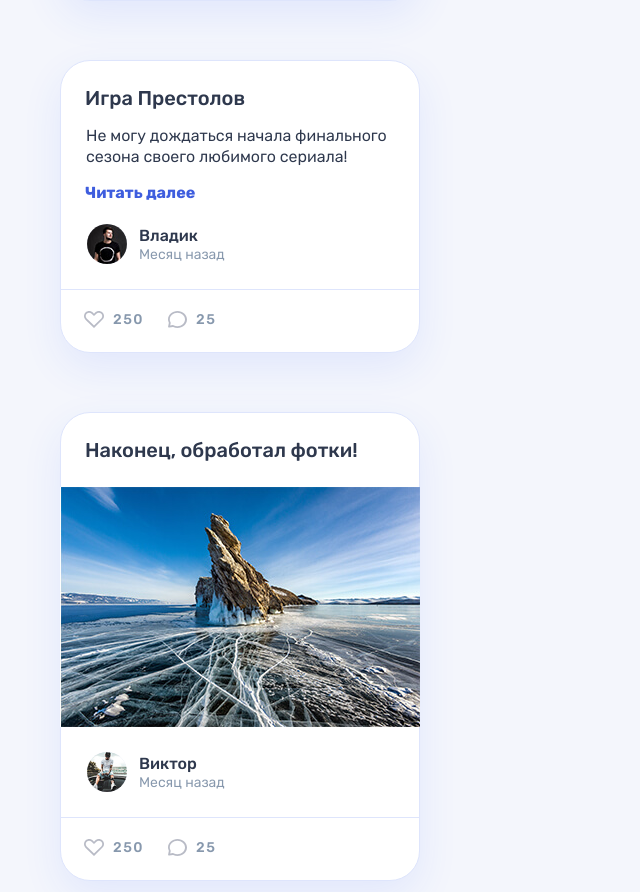
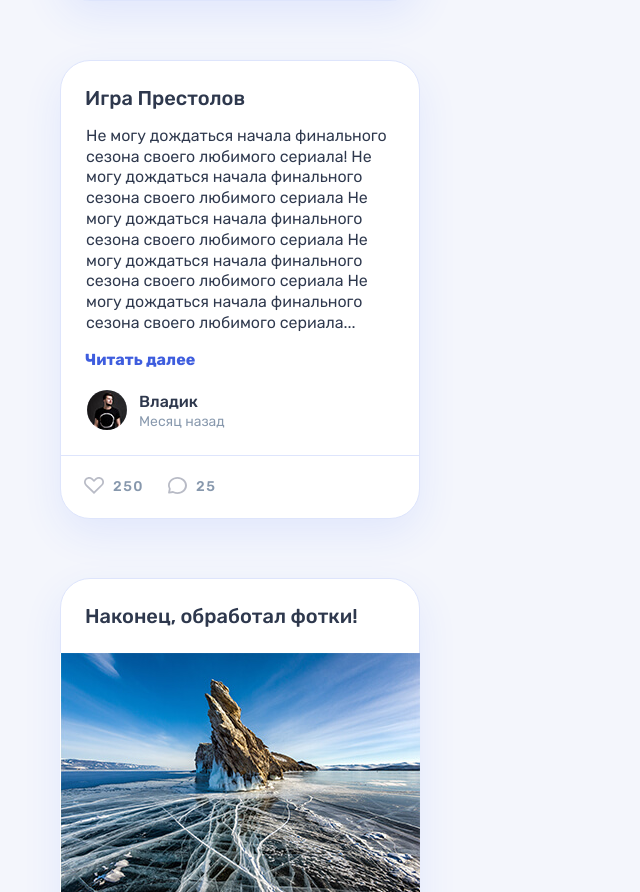
Before and after one commit to Apologzy/974895-readme-11, a PHP site: page / in a window 1280 px wide. Shown: the part 678-1570 px from the top of the page, without its empty margins (0-640 px from the left). Run offline with PHP 8.4, Linux system fonts and the light colour scheme.

Commit message:
Задание Готово

```diff
--- a/index.php
+++ b/index.php
@@ -14,7 +14,11 @@ $popularPost = [
     [
         'title' => 'Игра Престолов',
         'tip' => 'post-text',
-        'content' => 'Не могу дождаться начала финального сезона своего любимого сериала!',
+        'content' => 'Не могу дождаться начала финального сезона своего любимого сериала!
+        Не могу дождаться начала финального сезона своего любимого сериала
+        Не могу дождаться начала финального сезона своего любимого сериала
+        Не могу дождаться начала финального сезона своего любимого сериала
+        Не могу дождаться начала финального сезона своего любимого сериала',
         'userName' => 'Владик',
         'avatar' => 'userpic.jpg'
     ],
@@ -40,6 +44,27 @@ $popularPost = [
         'avatar' => 'userpic.jpg'
     ]
 ];
+
+function getContent($text, $max_length) {
+  $str_length = mb_strlen($text);
+  if ($str_length > $max_length) {
+      $cut_str = explode(' ', $text);
+      foreach ($cut_str as $val) {
+          $new_str = '';
+          $divide = '...';
+          if (mb_strlen($new_str) < $max_length) {
+              $new_str = implode(' ', $cut_str);
+
+          };
+          return $new_str .= $divide;
+      };
+
+
+  };
+  return $text;
+};
+
+
 
 ?>
 <!DOCTYPE html>
@@ -250,11 +275,13 @@ $popularPost = [
                 </header>
                 <div class="post__main">
                     <p>
-                        <?=$val['content'];?>
+                        <?=getContent($val['content'], 300) ?>
                     </p>
+                    <?php if (mb_strlen($val['content']) > 300): ?>
                     <div class="post-text__more-link-wrapper">
                         <a class="post-text__more-link" href="#">Читать далее</a>
                     </div>
+                    <?php endif; ?>
                 </div>
                 <footer class="post__footer">
                     <div class="post__author">
@@ -402,8 +429,13 @@ $popularPost = [
                 <div class="post__main">
                     <blockquote>
                         <p>
-                            <?=$val['content'];?>
+                            <?=getContent($val['content'], 300) ?>
                         </p>
+                        <?php if (mb_strlen($val['content']) > 300): ?>
+                            <div class="post-quote__more-link-wrapper">
+                                <a class="post-quote__more-link" href="#">Читать далее</a>
+                            </div>
+                        <?php endif; ?>
                         <cite><?=$val['userName'];?></cite>
                     </blockquote>
                 </div>
```
